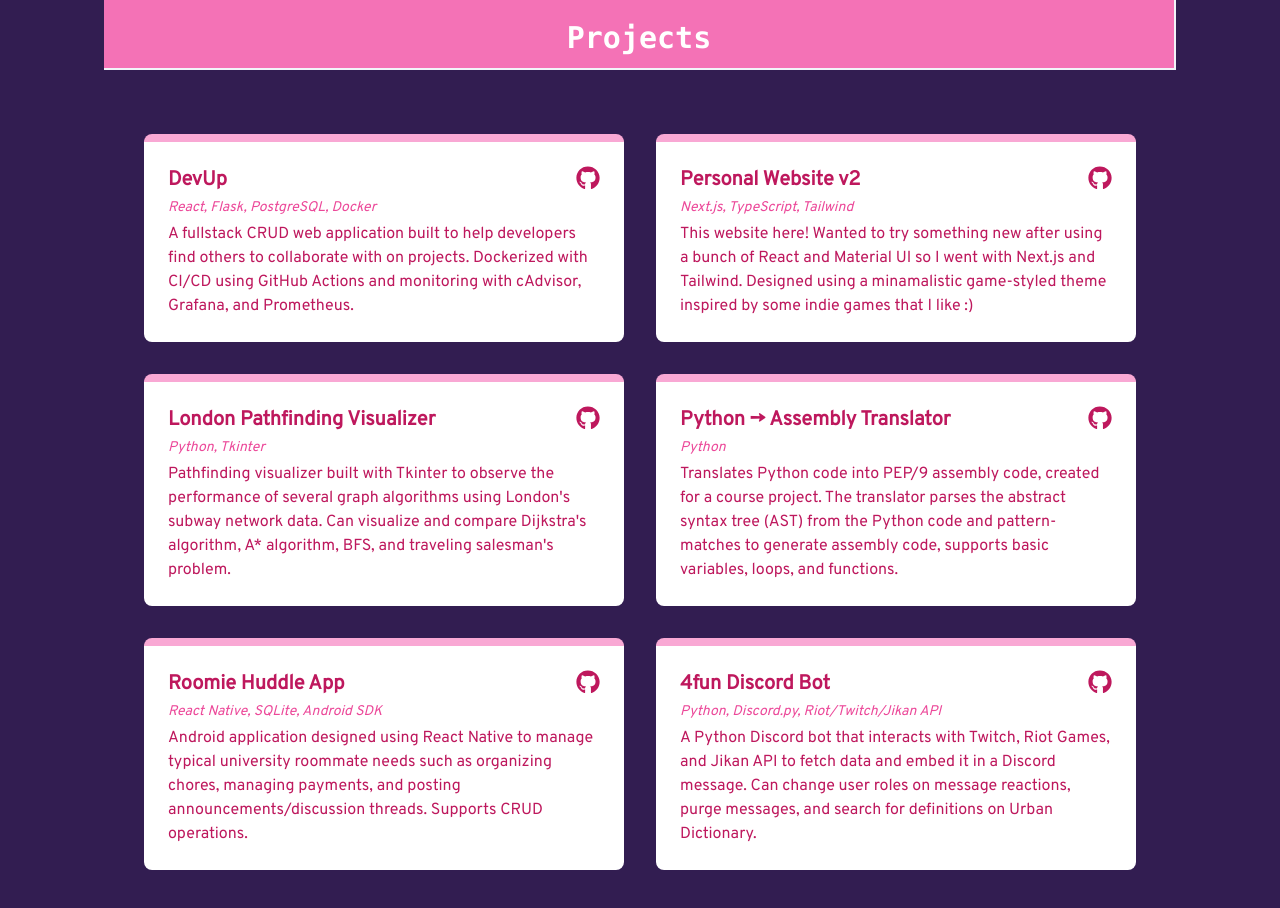
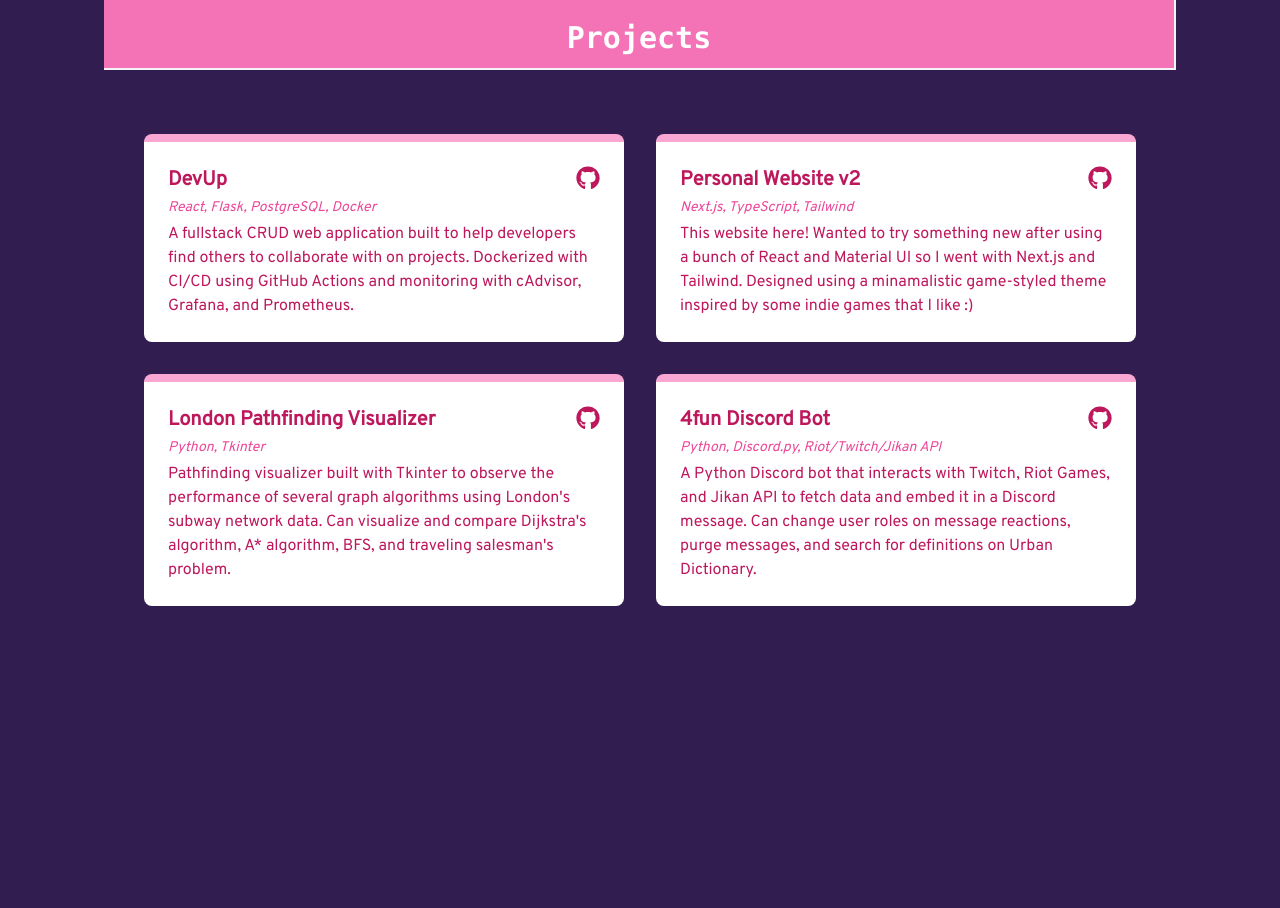
Before and after one commit to angelaw7/angelaw7.github.io, a Next.js app: page /Projects in a window 1280 px wide. Shown: the top 908 px of the page. After the commit the page ends 800 px from the top, so only its background shows below. Built offline with nearby package versions, Linux system fonts and the light colour scheme.

Commit message:
update projects

```diff
--- a/pages/Projects.tsx
+++ b/pages/Projects.tsx
@@ -24,20 +24,20 @@ export default function Projects() {
       description:
         "Pathfinding visualizer built with Tkinter to observe the performance of several graph algorithms using London's subway network data. Can visualize and compare Dijkstra's algorithm, A* algorithm, BFS, and traveling salesman's problem.",
     },
-    {
-      title: "Python -> Assembly Translator",
-      tools: "Python",
-      link: "https://github.com/angelaw7/python-to-assembly",
-      description:
-        "Translates Python code into PEP/9 assembly code, created for a course project. The translator parses the abstract syntax tree (AST) from the Python code and pattern-matches to generate assembly code, supports basic variables, loops, and functions.",
-    },
-    {
-      title: "Roomie Huddle App",
-      tools: "React Native, SQLite, Android SDK",
-      link: "https://github.com/arzekeil/homies_management_system",
-      description:
-        "Android application designed using React Native to manage typical university roommate needs such as organizing chores, managing payments, and posting announcements/discussion threads. Supports CRUD operations.",
-    },
+    // {
+    //   title: "Python -> Assembly Translator",
+    //   tools: "Python",
+    //   link: "https://github.com/angelaw7/python-to-assembly",
+    //   description:
+    //     "Translates Python code into PEP/9 assembly code, created for a course project. The translator parses the abstract syntax tree (AST) from the Python code and pattern-matches to generate assembly code, supports basic variables, loops, and functions.",
+    // },
+    // {
+    //   title: "Roomie Huddle App",
+    //   tools: "React Native, SQLite, Android SDK",
+    //   link: "https://github.com/arzekeil/homies_management_system",
+    //   description:
+    //     "Android application designed using React Native to manage typical university roommate needs such as organizing chores, managing payments, and posting announcements/discussion threads. Supports CRUD operations.",
+    // },
     {
       title: "4fun Discord Bot",
       tools: "Python, Discord.py, Riot/Twitch/Jikan API",
```
